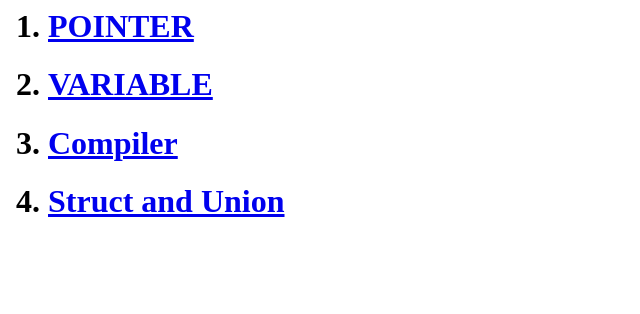
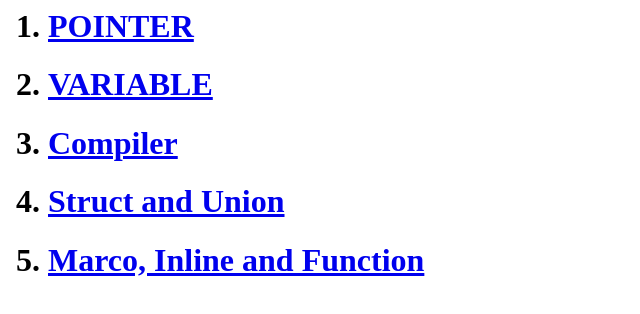
Before and after one commit to tuanhoc8/Embedded_InterviewT8, a plain HTML site: page index.html in a window 1280 px wide. Shown: the whole page, without its empty margins (0-640 px from the left). Drawn offline with Linux system fonts and the light colour scheme.

Commit message:
Update index.html

```diff
--- a/index.html
+++ b/index.html
@@ -30,6 +30,11 @@
                     <A href="StructUnion/StructUnion.html">Struct and Union</A>
                 </li>
             </h1>
+            <h1>
+                <li>
+                    <A href="Marco_Inline_Function/Marco_Inline_Function.html">Marco, Inline and Function</A>
+                </li>
+            </h1>
         </ol>
     </body>
 </html>
```
